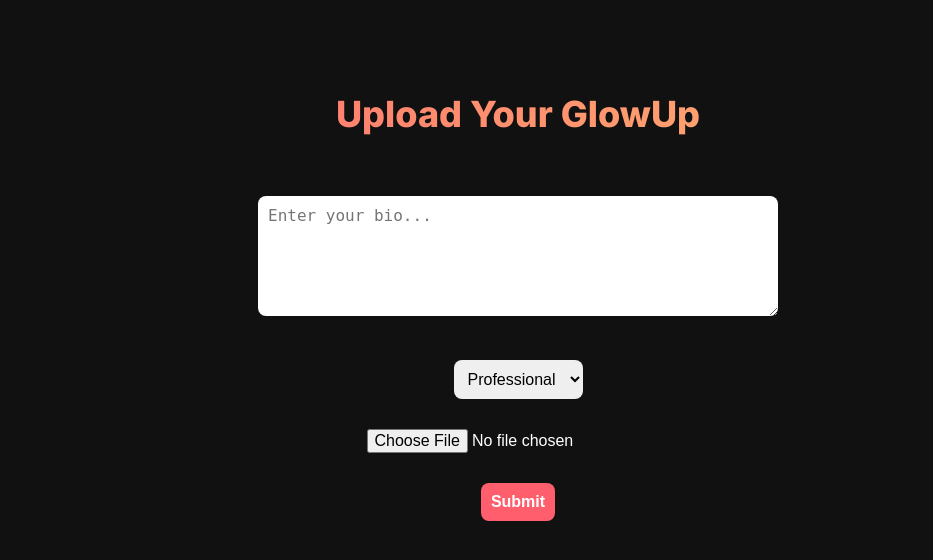
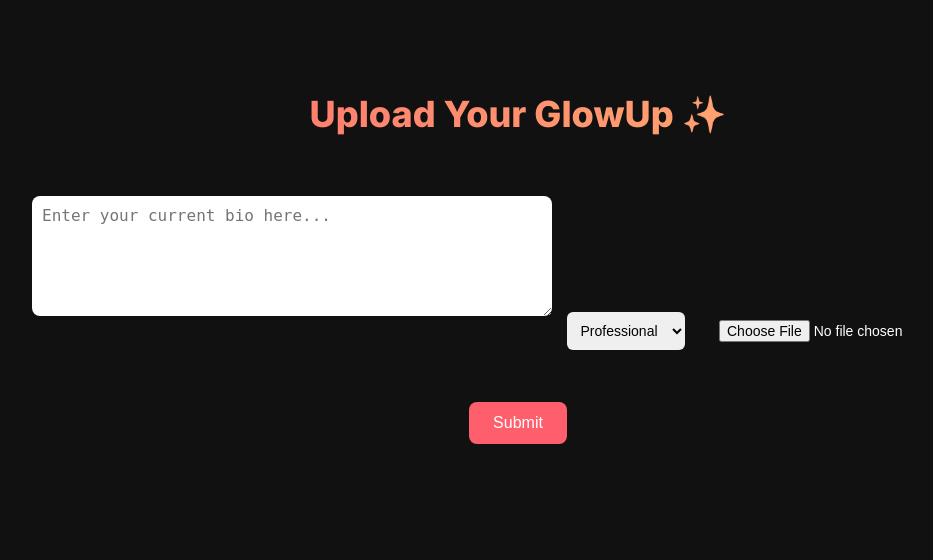
Before and after one commit to michaelgaudinodev/GlowUp-AI, a Flask app: page /upload in a window 1280 px wide. Shown: the top 560 px of the page, without its empty margins (122-1055 px from the left). Run offline with Flask 3, Linux system fonts and the light colour scheme.

Commit message:
Cleaned and commented results.html and upload.html

```diff
--- a/templates/upload.html
+++ b/templates/upload.html
@@ -7,24 +7,21 @@
   <link href="https://fonts.googleapis.com/css2?family=Inter:wght@400;600;800&display=swap" rel="stylesheet" />
   <style>
     body {
-      background-color: #111;
+      background: #111;
       color: #fff;
       font-family: 'Inter', sans-serif;
       text-align: center;
       padding: 60px 20px;
     }
-
     h1 {
       font-size: 36px;
       background: linear-gradient(to right, #ff5f6d, #ffc371);
       -webkit-background-clip: text;
       -webkit-text-fill-color: transparent;
     }
-
     form {
       margin-top: 40px;
     }
-
     textarea {
       width: 90%;
       max-width: 500px;
@@ -35,46 +32,52 @@
       border: none;
       font-size: 16px;
     }
-
-    select, input[type="file"], button {
-      display: block;
-      margin: 20px auto;
+    select, input[type="file"] {
+      margin: 20px 10px;
       padding: 10px;
+      border-radius: 6px;
+      border: none;
+      font-size: 14px;
+    }
+    button {
+      margin-top: 30px;
+      padding: 12px 24px;
       font-size: 16px;
+      border: none;
       border-radius: 8px;
-      border: none;
+      background: #ff5f6d;
+      color: #fff;
+      cursor: pointer;
     }
-
-    button {
-      background-color: #ff5f6d;
-      color: #fff;
-      font-weight: bold;
-      cursor: pointer;
-      transition: background-color 0.3s ease;
-    }
-
     button:hover {
-      background-color: #ff3c4a;
+      background: #e14c5a;
     }
   </style>
 </head>
 <body>
+  <!-- Page Heading -->
+  <h1>Upload Your GlowUp ✨</h1>
 
-  <h1>Upload Your GlowUp</h1>
+  <!-- Form for submitting user bio and photo -->
+  <form action="/submit" method="POST" enctype="multipart/form-data">
 
-  <form action="/submit" method="POST" enctype="multipart/form-data">
-    <textarea name="bio" placeholder="Enter your bio..."></textarea>
+    <!-- User Bio Textarea -->
+    <textarea name="bio" placeholder="Enter your current bio here..."></textarea>
 
+    <!-- Dropdown Menu for Tone Selection -->
     <select name="tone">
       <option value="Professional">Professional</option>
       <option value="Casual">Casual</option>
-      <option value="Playful">Playful</option>
+      <option value="Funny">Funny</option>
+      <option value="Confident">Confident</option>
     </select>
 
+    <!-- Image Upload Field -->
     <input type="file" name="photo" />
 
+    <!-- Submit Button -->
+    <br />
     <button type="submit">Submit</button>
   </form>
-
 </body>
 </html>
```
Also changed, not shown: templates/results.html (+21 -3 lines).
